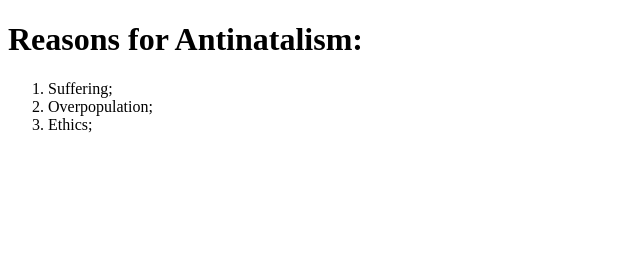
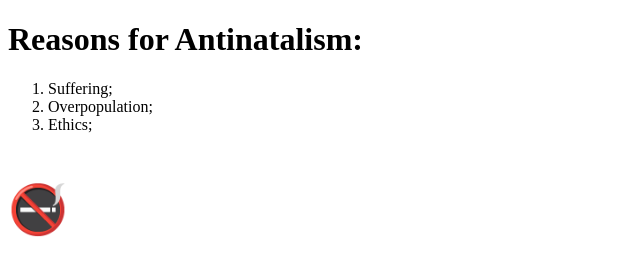
Before and after one commit to ChaosCrash13/ChaosCrash13.github.io, a plain HTML site: page index.html in a window 1280 px wide. Shown: the whole page, without its empty margins (0-640 px from the left). Drawn offline with Linux system fonts and the light colour scheme.

Commit message:
Update index.html

```diff
--- a/index.html
+++ b/index.html
@@ -16,6 +16,9 @@
   <li>Overpopulation;</li>
   <li>Ethics;</li>
  </ol>
+<p style="font-size:48px">
+&#128685;
+</p>
  <ol type="1">
 </body>
 </html>
```
